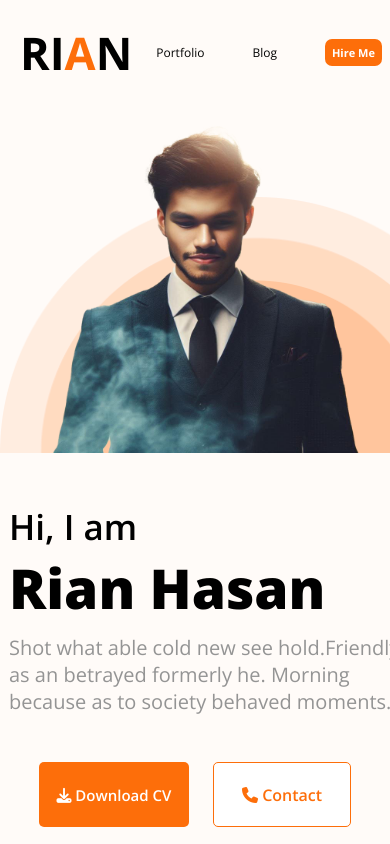
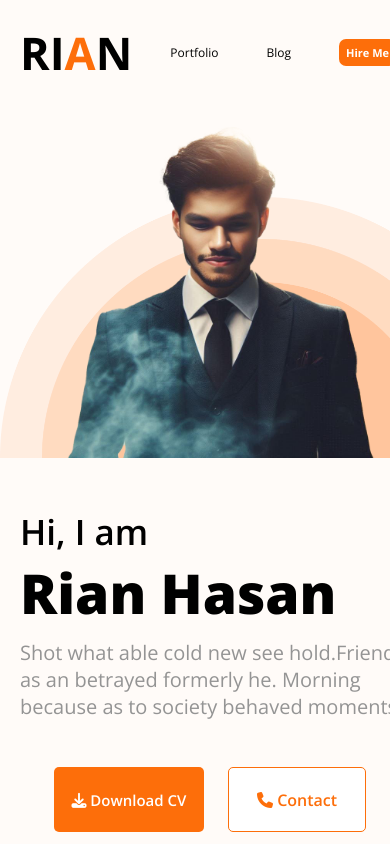
Before and after one commit to rianhasansiam/second_project, a plain HTML site: page index.html in a window 390 px wide. Shown: the top 844 px of the page. Drawn offline with nearby package versions, Linux system fonts and the light colour scheme.

Commit message:
done all

```diff
--- a/index.html
+++ b/index.html
@@ -34,8 +34,8 @@
           <p>Shot what able cold new see hold.Friendly as an betrayed formerly
           he. Morning because as to society behaved moments.<p>
      <div class="headbuttton">
-        <button class="download"><i class="fa-solid   fa-download"></i> Download CV</button>
-        <button class="cv"><i class="fa-solid fa-phone"></i> Contact</button>
+        <button class="download"><i class="fa-solid   fa-download"></i><a href="./asset/Rian_Hasan_Siam.pdf" target="_blank"> Download CV</a></button>
+        <button class="cv"><i class="fa-solid fa-phone"></i> <a href="#contact">Contact</a></button>
 
      </div>
 
@@ -205,7 +205,7 @@
 
 
 
-<footer>
+<footer id="contact">
 
 
 <section class="fotter-section">
@@ -217,11 +217,11 @@
         <div class="social-div">
           <ul>
 
-              <li><a href=""><i class="fa-brands fa-facebook"></i></a></li>
-              <li><a href=""><i class="fa-brands fa-instagram"></i></a></li>
-              <li><a href=""><i class="fa-brands fa-twitter"></i></a></li>
-              <li><a href=""><i class="fa-brands fa-linkedin"></i></a></li>
-              <li><a href=""><i class="fa-brands fa-telegram"></i></a></li>
+              <li><a href="https://www.facebook.com/rianhasan1971" target="_blank"><i class="fa-brands fa-facebook"></i></a></li>
+              <li><a href="https://www.instagram.com/rian_hasan_siam/" target="_blank"><i class="fa-brands fa-instagram"></i></a></li>
+              <li><a href="https://x.com/rianhasansiam" target="_blank"><i class="fa-brands fa-twitter"></i></a></li>
+              <li><a href="https://www.linkedin.com/in/rian-hasan-siam/" target="_blank"><i class="fa-brands fa-linkedin"></i></a></li>
+              <li><a href="https://t.me/rianhasansiam" target="_blank"><i class="fa-brands fa-telegram"></i></a></li>
           </ul>
         </div>
 
--- a/style.css
+++ b/style.css
@@ -8,7 +8,9 @@
     font-family: "Open Sans", sans-serif;
   }
 
-
+  html{
+    scroll-behavior: smooth;
+}
   /* header design */
 nav h3{
 
@@ -93,13 +95,25 @@ nav{
 .head-one .download{
 
 height: 65px;
+
 width: 200px;
+
 background-color: #FD6E0A;
+
 border: none;
+
 border-radius: 5px;
+
 color: white;
+
 font-size: 18px;
+
 font-weight: 600;
+}
+
+.head-one .download a {
+    text-decoration: none;
+    color: white;
 }
 
 
@@ -114,6 +128,11 @@ nav{
     font-weight: 600;
     margin-left: 20px;
     background-color: white;
+}
+
+.head-one .cv a {
+    text-decoration: none;
+    color: #fd6e0a;
 }
 
 
@@ -737,6 +756,7 @@ margin-top: 2px;
 
        nav {
         margin: 0px;
+        width: 420px;
     }
 
     .menu{
@@ -754,25 +774,27 @@ margin-top: 2px;
 
         .img-rian {
             width: 395px;
-            height: 370px;
+            height: 375px;
             margin-left: 20px;
         }
 
             .head-part {
                 margin: 0px;
                 flex-direction: column-reverse;
+                width: 420px;
             }
 
     header{
 
 background-position: 0px 197px;
+
 background-image: url(./asset/header_bg.png);
-     background-size: 412px;
 
+background-size: 420px;
     }
 
     .head-one{
-        width: 412px;
+        width: 420px;
         margin-top: 50px;
     }
 
```
Also changed, not shown: 1 other file. Lines whose indentation alone changed are shown as unchanged.
